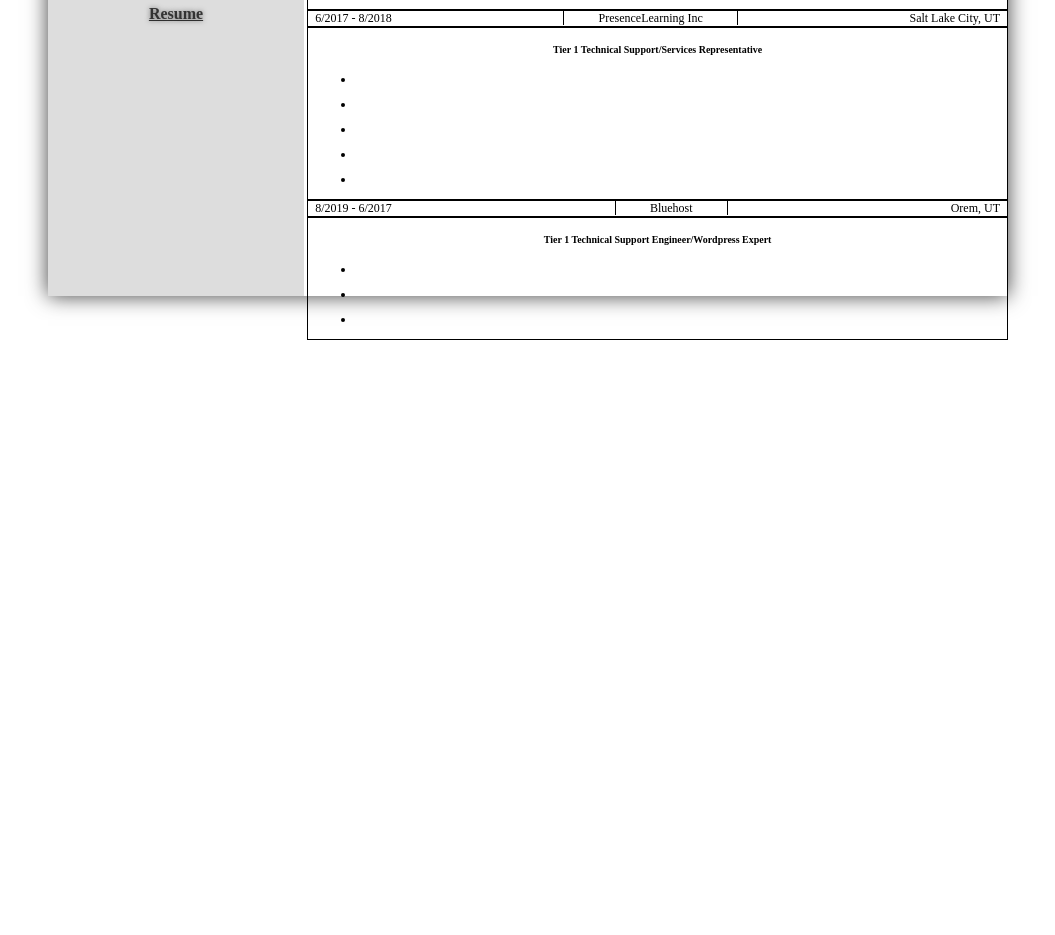
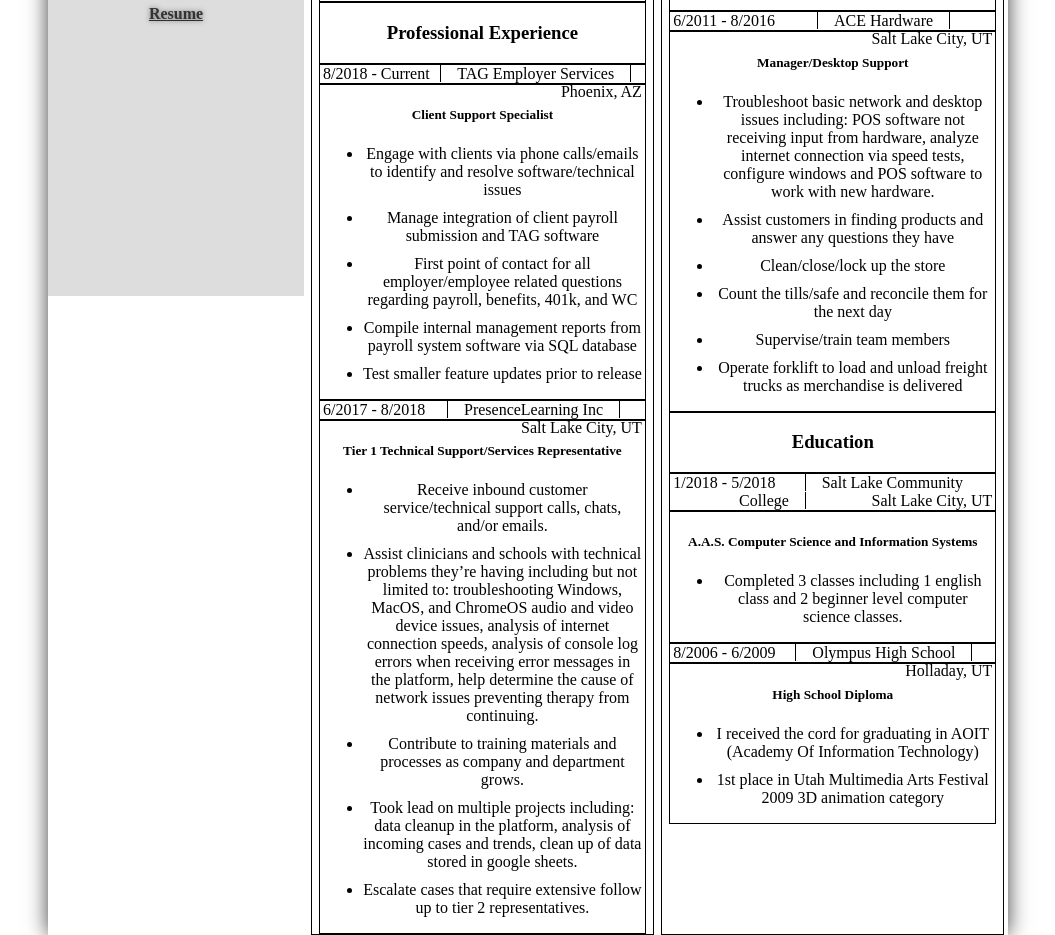
Before and after one commit to jldoan91/Portfolio, a React app: page / in a window 1280 px wide. Shown: the part 504-1439 px from the top of the page, without its empty margins (112-1167 px from the left). Before the commit the page ends 844 px from the top, so only its background shows below. Built offline with nearby package versions, Linux system fonts and the light colour scheme.

Commit message:
finished building html resume

```diff
--- a/src/components/resume/resume.css
+++ b/src/components/resume/resume.css
@@ -1,9 +1,14 @@
 .resume{
     float: right;
     width: 73%;
-    height: 100vh;
+    /* height: 100vh; */
     text-align: center;
-    font-size: 0.75rem;
+    display: flex;
+}
+
+.pageOne, .pageTwo {
+    width: 50%;
+    margin: 0 0.5%;
 }
 
 .resume div{
--- a/src/components/resume/resume.js
+++ b/src/components/resume/resume.js
@@ -9,6 +9,7 @@
     render() {
         return (
             <div className={styles.resume}>
+                <div className={styles.pageOne}>
                     <div><h1>Josh Doan</h1></div>
                     <div>
                         https://www.linkedin.com/in/josh-doan-328995138
@@ -45,23 +46,60 @@
                     <div>
                         <h5>Tier 1 Technical Support/Services Representative</h5>
                         <ul>
-                        <li></li>
-                        <li></li>
-                        <li></li>
-                        <li></li>
-                        <li></li>
+                            <li>Receive inbound customer service/technical support calls, chats, and/or emails.</li>
+                            <li>Assist clinicians and schools with technical problems they’re having including but not limited to: troubleshooting Windows, MacOS, and ChromeOS audio and video device issues, analysis of internet connection speeds, analysis of console log errors when receiving error messages in the platform, help determine the cause of network issues preventing therapy from continuing.</li>
+                            <li>Contribute to training materials and processes as company and department grows.</li>
+                            <li>Took lead on multiple projects including: data cleanup in the platform, analysis of incoming cases and trends, clean up of data stored in google sheets.</li>
+                            <li>Escalate cases that require extensive follow up to tier 2 representatives.</li>
                         </ul>
                     </div>
+                </div>
+                <div className={styles.pageTwo}>
                     <div>
                         <span className={styles.left}>8/2019 - 6/2017</span> <span className={styles.center}>Bluehost</span> <span className={styles.right}>Orem, UT</span>
                     </div>
                     <div>
                         <h5>Tier 1 Technical Support Engineer/Wordpress Expert</h5>
                         <ul>
-                        <li></li>
-                        <li></li>
-                        <li></li>
+                            <li>Receive inbound customer service/technical support calls, chats, and/or tickets</li>
+                            <li> Assist the customer with any technical problems they’re having including but not limited to; assist end user in setting up 3rd party email clients (mac mail, outlook, thunderbird, etc.), restoring backups, making backups, troubleshooting through command line interface, analysis of file structure & corrupt/hacked files, analysis of network traffic flow & mail flow MySQL database management, import/export/backup/restore/create, etc., troubleshooting CMS errors ranging from database problems to php fatal errors, all hundred web browser errors, error/mail exchange log analysis, expedite pending tasks, check bug tickets, process billing information/take payments.</li>
+                            <li>Report trending issues & submit bug reports</li>
                         </ul>
+                    </div>
+                    <div>
+                        <span className={styles.left}>6/2011 - 8/2016</span> <span className={styles.center}>ACE Hardware</span> <span className={styles.right}>Salt Lake City, UT</span>
+                    </div>
+                    <div>
+                        <h5>Manager/Desktop Support</h5>
+                        <ul>
+                            <li>Troubleshoot basic network and desktop issues including: POS software not receiving input from hardware, analyze internet connection via speed tests, configure windows and POS software to work with new hardware.</li>
+                            <li>Assist customers in finding products and answer any questions they have</li>
+                            <li>Clean/close/lock up the store</li>
+                            <li>Count the tills/safe and reconcile them for the next day</li>
+                            <li>Supervise/train team members</li>
+                            <li>Operate forklift to load and unload freight trucks as merchandise is delivered</li>
+                        </ul>
+                    </div>
+                    <div><h3>Education</h3></div>
+                    <div>
+                        <span className={styles.left}>1/2018 - 5/2018</span> <span className={styles.center}>Salt Lake Community College</span> <span className={styles.right}>Salt Lake City, UT</span>
+                    </div>
+                    <div>
+                        <h5>A.A.S. Computer Science and Information Systems</h5>
+                        <ul>
+                            <li>Completed 3 classes including 1 english class and 2 beginner level computer science classes.</li>
+                        </ul>
+                    </div>
+                    <div>
+                        <span className={styles.left}>8/2006 - 6/2009</span> <span className={styles.center}>Olympus High School</span> <span className={styles.right}>Holladay, UT</span>
+                    </div>
+                    <div>
+                        <h5>High School Diploma</h5>
+                        <ul>
+                            <li>I received the cord for graduating in AOIT (Academy Of Information Technology)</li>
+                            <li>1st place in Utah Multimedia Arts Festival 2009 3D animation category</li>
+                        </ul>
+                    </div>
                 </div>
             </div >
         )
```
Lines whose indentation alone changed are shown as unchanged.
